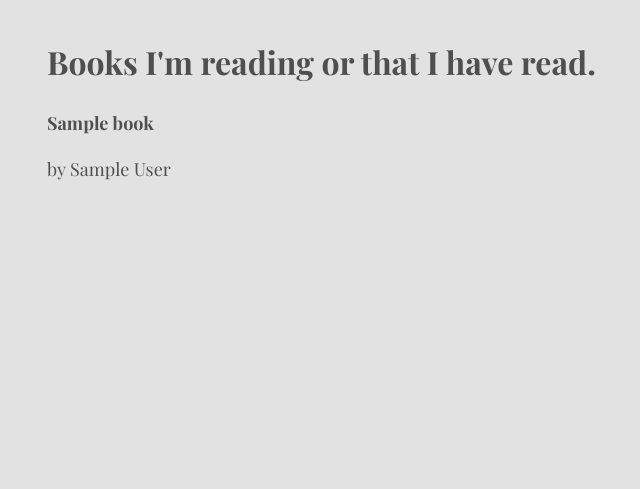
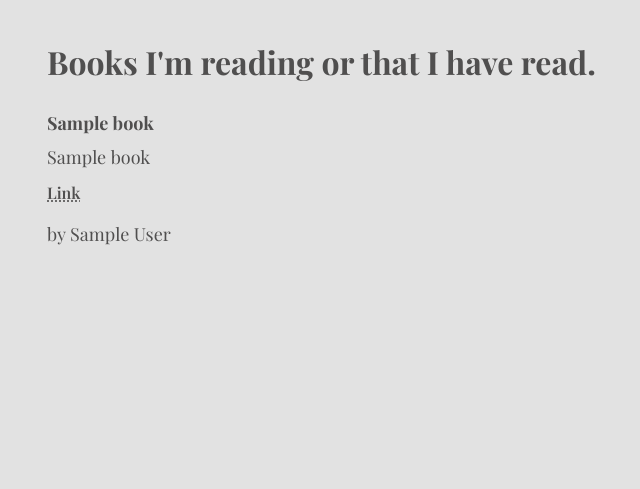
Before and after one commit to AlbertoNessi/myblog, a Django app: page /reading in a window 1280 px wide. Shown: the part 82-571 px from the top of the page, without its empty margins (229-869 px from the left). Run offline with Django 5.2, Linux system fonts and the light colour scheme; tables that the repository leaves empty hold one stand-in row (values such as "Sample post"); some web fonts are replaced.

Commit message:
Adjust reading layout spacing

```diff
--- a/blog/static/blog/css/style.css
+++ b/blog/static/blog/css/style.css
@@ -383,6 +383,10 @@ body.page-quotes .site-nav .quotes_menu_item::after {
   margin-bottom: 32px;
 }
 
+.reading-item p {
+	margin: 0 0 6px;
+}
+
 .quotes-index {
   width: min(90%, 900px);
   margin: 0 auto;
@@ -498,7 +502,7 @@ body.page-quotes .site-nav .quotes_menu_item::after {
 	font-weight: 600;
 }
 
-.quote_source {
+.book_source, .quote_source {
 	display: inline-block;
 	margin-bottom: 8px;
 	font-size: 16px;
@@ -508,7 +512,7 @@ body.page-quotes .site-nav .quotes_menu_item::after {
 	word-break: break-word;
 }
 
-.quote_source:hover {
+.book_source, .quote_source:hover {
 	text-decoration: underline dotted;
 }
 
--- a/blog/templates/blog/reading.html
+++ b/blog/templates/blog/reading.html
@@ -8,6 +8,7 @@
 {% block main_content %}
 	<main class="page-content">
 		<h1>Books I'm reading or that I have read.</h1>
+
 		<ul class="reading-list">
 			{% for book in books %}
 				<li class="reading-item">
@@ -16,6 +17,17 @@
 							<strong>{{ book.title }}</strong>
 						</a>
 					</p>
+
+					{% if book.subtitle %}
+						<p>{{ book.subtitle }}</p>
+					{% endif %}
+
+					{% if book.link %}
+						<p>
+							<a class="book_source" href="{{ book.link }}" target="_blank">Link</a>
+						</p>
+					{% endif %}
+
 					<p>by {{ book.author }}</p>
 				</li>
 			{% endfor %}
```
